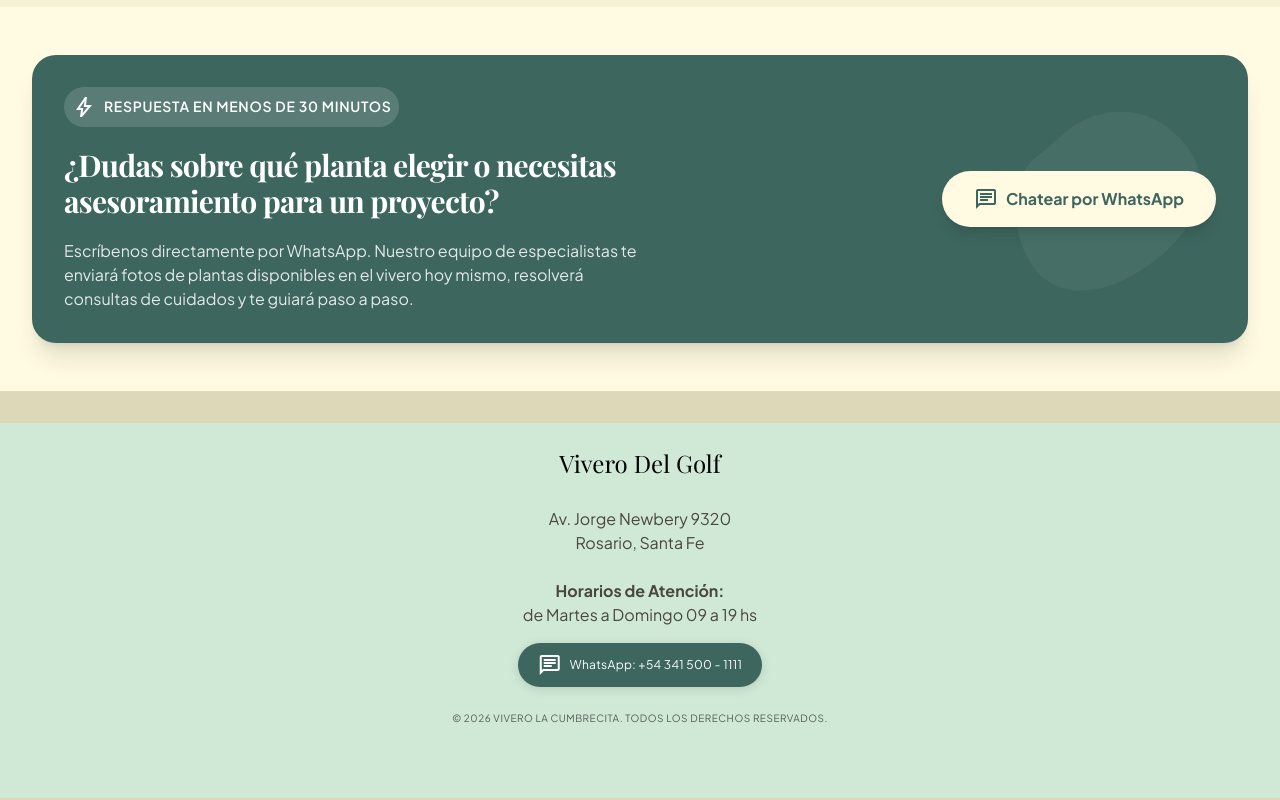
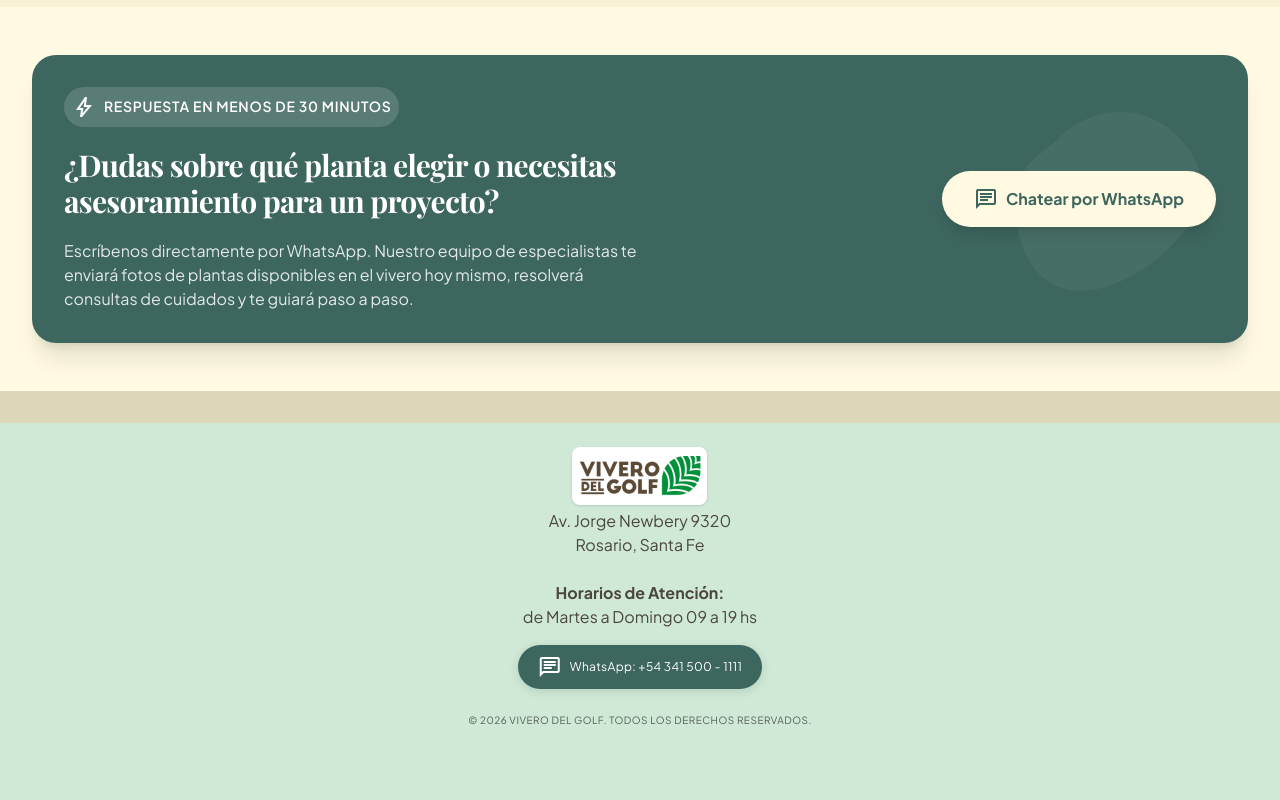
Before and after one commit to lavak00731/vlc, a Next.js app: page / in a window 1280 px wide. Shown: the part 3291-4091 px from the top of the page. Built offline with nearby package versions, Linux system fonts and the light colour scheme; a web font is replaced by a local one.

Commit message:
Adjusting footer

```diff
--- a/src/app/components/Footer.tsx
+++ b/src/app/components/Footer.tsx
@@ -1,13 +1,12 @@
-import React from "react";
+
+import Image from "next/image";
 
 export const Footer = () => {
   return (
     <footer className="w-full bg-vivero-badge-stock px-4 pt-6 pb-18 mt-8">
       <div className="flex flex-col items-center text-center gap-4 max-w-sm mx-auto">
         <div className="flex flex-col items-center gap-1">
-          <h2 className="text-2xl mb-6">
-            Vivero Del Golf
-          </h2>
+          <Image loading='eager' src="/logovivero.svg" width="135" height="58" alt="Inicio Vivero del Golf" className="rounded-sm shadow"/>
           <p className="font-body-sm text-on-surface-variant mb-5">
             <span className="block">Av. Jorge Newbery 9320</span> Rosario, Santa Fe
           </p>
@@ -23,7 +22,7 @@ export const Footer = () => {
           <span className="text-inherit">WhatsApp: +54 341 500 - 1111</span>
         </a>
         <p className="font-label-sm text-[10px] text-[#000000]/60 tracking-wider uppercase pt-2">
-          © { new Date().getFullYear() } Vivero La Cumbrecita. Todos los derechos reservados.
+          © { new Date().getFullYear() } Vivero Del Golf. Todos los derechos reservados.
         </p>
       </div>
     </footer>
```
